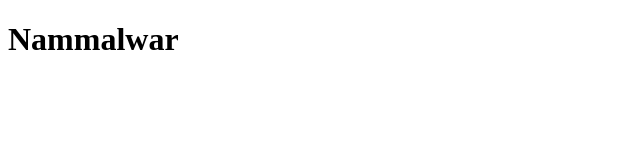
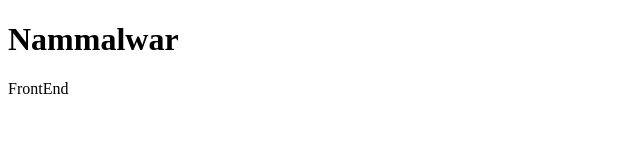
Before and after one commit to NammalwarGowtham/Resume-Portfolio-Website, a plain HTML site: page index.html in a window 1280 px wide. Shown: the full height of the page, 0-640 px from the left. Drawn offline with Linux system fonts and the light colour scheme.

Commit message:
feat : added frontend

```diff
--- a/index.html
+++ b/index.html
@@ -2,5 +2,6 @@
 <html>
   <body>
     <h1>Nammalwar</h1>
+    <div>FrontEnd</div>
   </body>
 </html>
```
